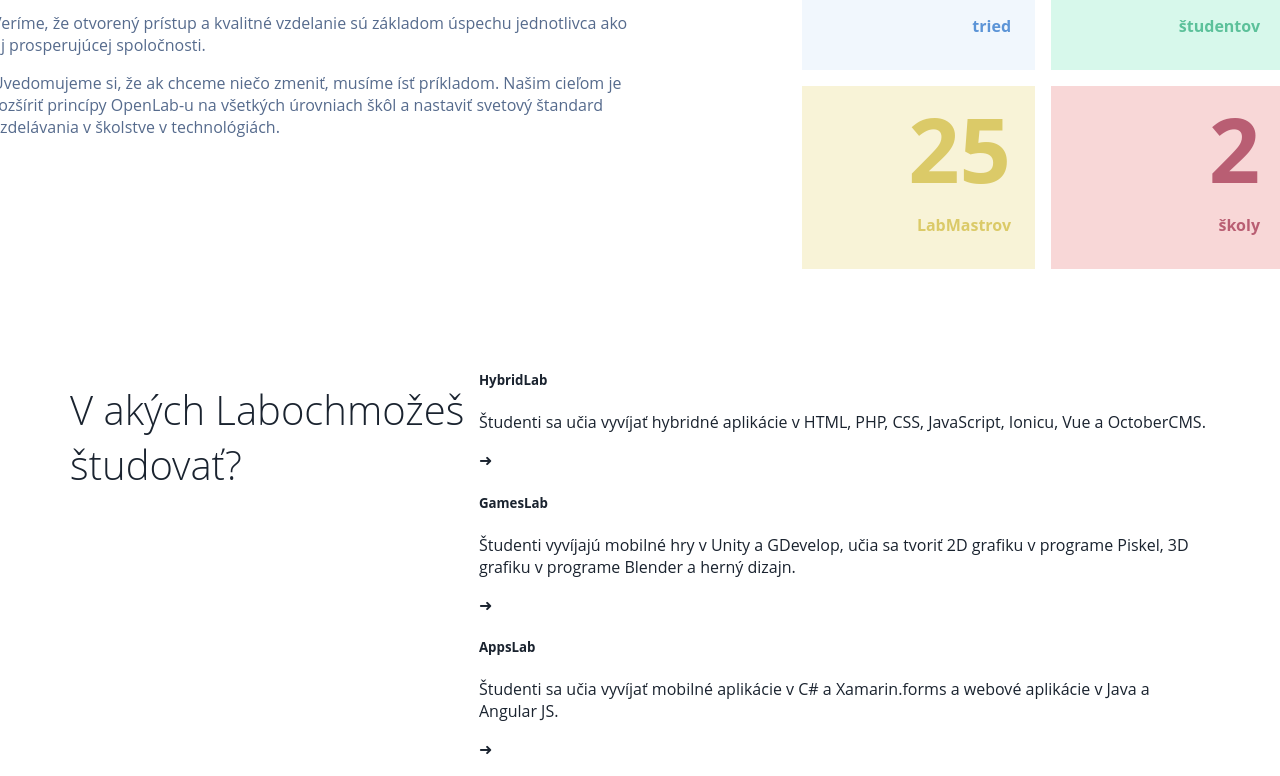
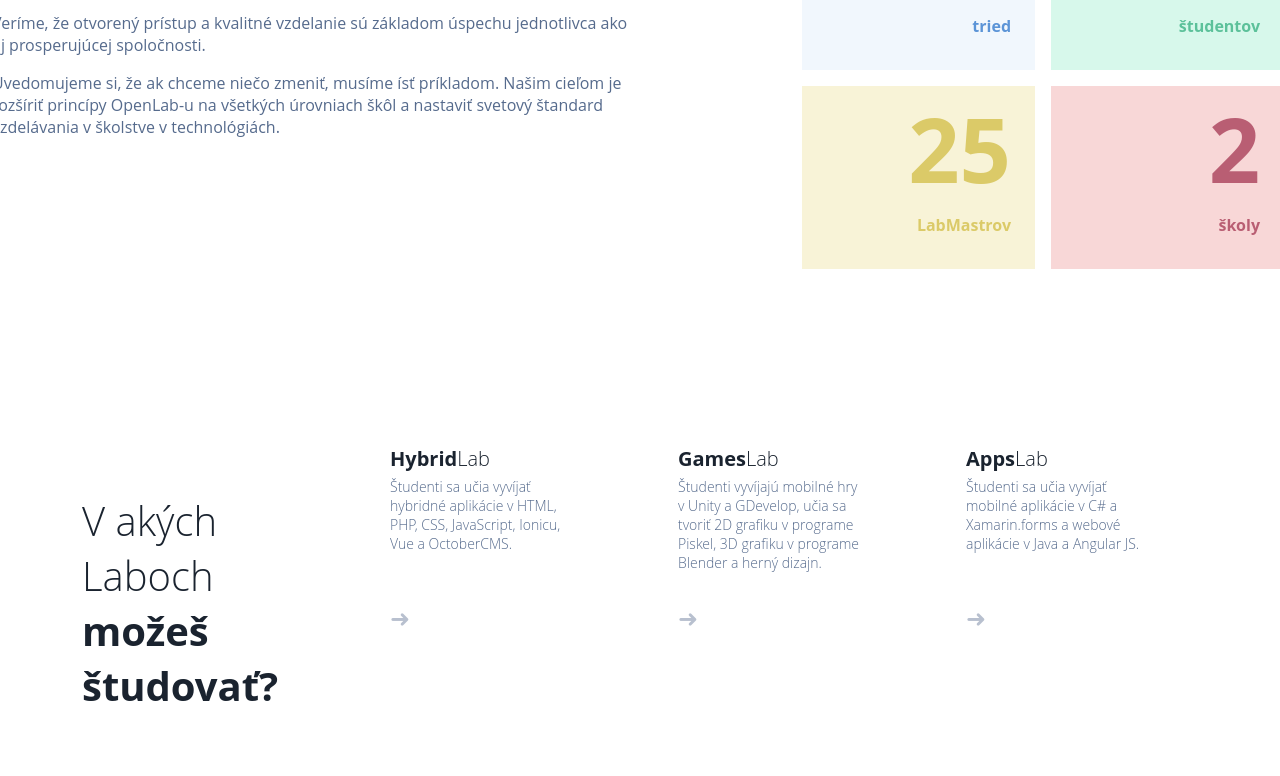
Before and after one commit to Mr-Marian/wezeo_akademia, a plain HTML site: page index.html in a window 1280 px wide. Shown: the part 1339-2115 px from the top of the page. After the commit the page ends 2072 px from the top, so only its background shows below. Drawn offline with Linux system fonts and the light colour scheme.

Commit message:
upravil som dizajn sekcie 4

```diff
--- a/css/main.css
+++ b/css/main.css
@@ -16,6 +16,8 @@
     --green-background: rgba(156, 238, 204, 0.4);
     --yellow-background: rgba(238, 226, 156, 0.4);
     --red-background: rgba(238, 156, 156, 0.4);
+    --arrow-color: #b8c0cf;
+    --shadow-color: #f7f8fa;
 }
 
 body {
@@ -36,7 +38,6 @@
 .container {
   display: flex;
   flex-wrap: inherit;
-
   align-items: center;
   width: 1296px;
   margin: 0 auto;
@@ -65,6 +66,11 @@
 h1 {
   font-size: 40px;
   font-weight: 100;
+}
+
+h5 {
+  font-size: 20px;
+  font-weight: 200;
 }
 
 .justify-content-center {
--- a/css/section4.css
+++ b/css/section4.css
@@ -0,0 +1,82 @@
+.fourth {
+    height: 18rem; /* 288px */
+    width: 100%;
+    padding-top: 3rem; /* 48px */
+    padding-bottom: 3rem; /* 48px */
+}
+
+.section4-box {
+    height: 15rem; /* 240px */
+    padding-top: 24px; /* 24px = 1.5rem */
+    padding-bottom: 24px; /* 24px = 1.5rem */
+}
+
+.fourth-height {
+    display: flex;
+    align-items: center;
+    height: 15rem; /* 240px */
+}
+
+.labs {
+    display: flex;
+    height: 6rem; /* 96px */
+    padding: 0 12px; /* 12px = 0.75rem */
+}
+
+.h1labs {
+    display: flex;
+    flex-direction: column;
+    margin: 0;
+}
+
+.labs-block {
+    display: flex;
+    padding: 0 12px; /* 12px = 0.75rem */
+}
+
+.card {
+    width: 280px; /* 17.5rem */
+    border-radius: 4px;
+}
+
+.card:hover
+.card:active {
+    box-shadow: 0 2px 4px var(--shadow-color);
+}
+
+.labs-block .card:nth-child(1),
+.labs-block .card:nth-child(2) {
+    margin-right: 8px; /* 8px = 0.5rem */
+}
+
+.card-body {
+    width: 184px; /* 11.5rem */
+    height: 168px; /* 10.5rem */
+    padding: 24px 3rem 3rem 3rem; /* 24px = 1.5rem, 3rem = 48px */
+}
+
+.h5-card-body {
+    height: 24px; /* 1.5rem = 24px */
+    margin: 0 0 8px 0; /* 8px = 0.5rem */
+}
+
+.p-card-body {
+    height: 6rem; /* 96px */
+    margin: 0 0 10px 0; /* 10px = 0.625rem */
+    font-size: 14px; /* 0.875rem = 14px */
+    font-weight: 100;
+}
+
+.arrow {
+    width: 21px; /* 1.3125rem = 21px */
+    height: 15px; /* 0.9375rem = 15px */
+    font-size: 24px; /* 1.5rem = 24px */
+    margin: 0;
+    margin-top: 32px;
+    color: var(--arrow-color);
+}
+
+.arrow:hover,
+.arrow:active {
+    color: var(--main-color);
+}
--- a/index.html
+++ b/index.html
@@ -9,6 +9,7 @@
     <link rel="stylesheet" href="./css/section1.css">
     <link rel="stylesheet" href="./css/section2.css">
     <link rel="stylesheet" href="./css/section3.css">
+    <link rel="stylesheet" href="./css/section4.css">
     <link rel="stylesheet" href="./css/responsive.css">
 </head>
 <body>
@@ -148,40 +149,42 @@
         <div class="container section4-box">
             <div class="row justify-content-center fourth-height">
                 <div class="labs">
-                    <h1>V akých Laboch<span>možeš študovať?</span></h1>
+                    <h1 class="h1labs">V akých Laboch
+                        <span  class="text-bold"> možeš študovať?</span>
+                    </h1>
                 </div>
                 <div class="labs-block">
                     <div class="card border-0">
                         <div class="card-body">
-                            <h5>
-                                <span>Hybrid</span>Lab
+                            <h5 class="h5-card-body">
+                                <span  class="text-bold">Hybrid</span>Lab
                             </h5>
-                            <p>
+                            <p class="p-card-body text-gray">
                                 Študenti sa učia vyvíjať hybridné aplikácie v HTML, PHP, CSS, JavaScript, Ionicu, Vue a OctoberCMS.
                             </p>
-                            <p>➜</p>
+                            <p  class="arrow text-gray">➜</p>
                         </div>
                     </div>
                     <div class="card border-0">
                         <div class="card-body">
-                            <h5>
-                                <span>Games</span>Lab
+                            <h5 class="h5-card-body">
+                                <span  class="text-bold">Games</span>Lab
                             </h5>
-                            <p>
+                            <p class="p-card-body text-gray">
                                 Študenti vyvíjajú mobilné hry v Unity a GDevelop, učia sa tvoriť 2D grafiku v programe Piskel, 3D grafiku v programe Blender a herný dizajn.
                             </p>
-                            <p>➜</p>
+                            <p class="arrow text-gray">➜</p>
                         </div>
                     </div>
                     <div class="card border-0">
                         <div class="card-body">
-                            <h5>
-                                <span>Apps</span>Lab
+                            <h5 class="h5-card-body">
+                                <span  class="text-bold">Apps</span>Lab
                             </h5>
-                            <p>
+                            <p class="p-card-body text-gray">
                                 Študenti sa učia vyvíjať mobilné aplikácie v C# a Xamarin.forms a webové aplikácie v Java a Angular JS.
                             </p>
-                            <p>➜</p>
+                            <p class="arrow text-gray">➜</p>
                         </div>
                     </div>
                 </div>
```
